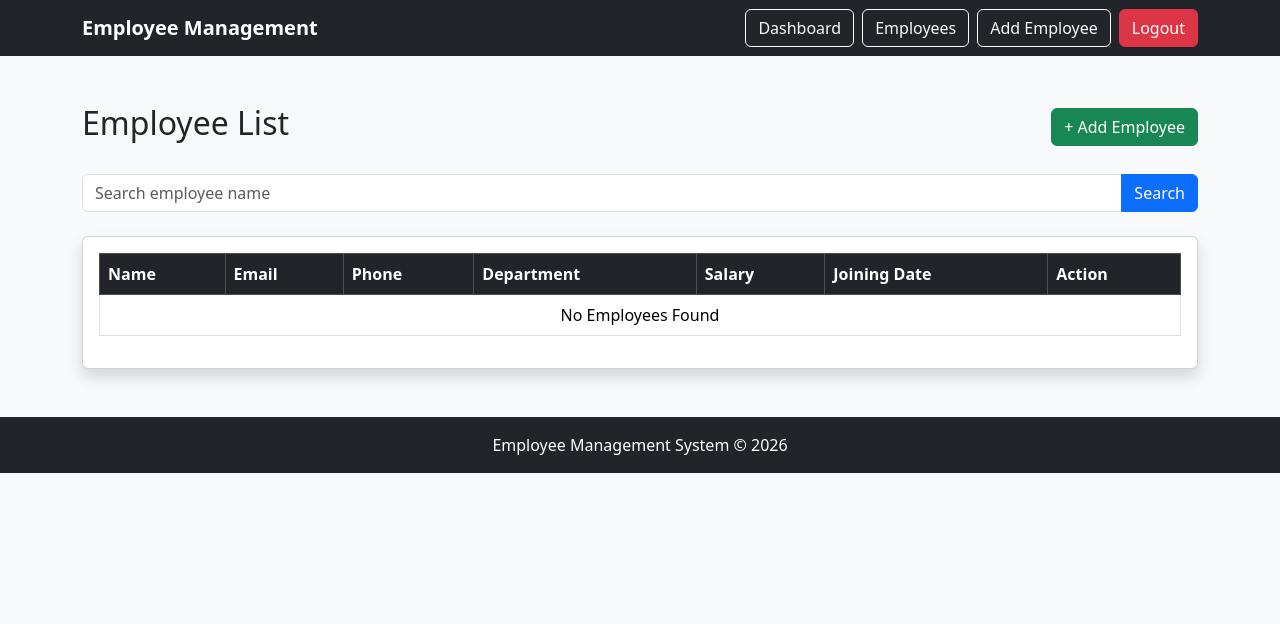
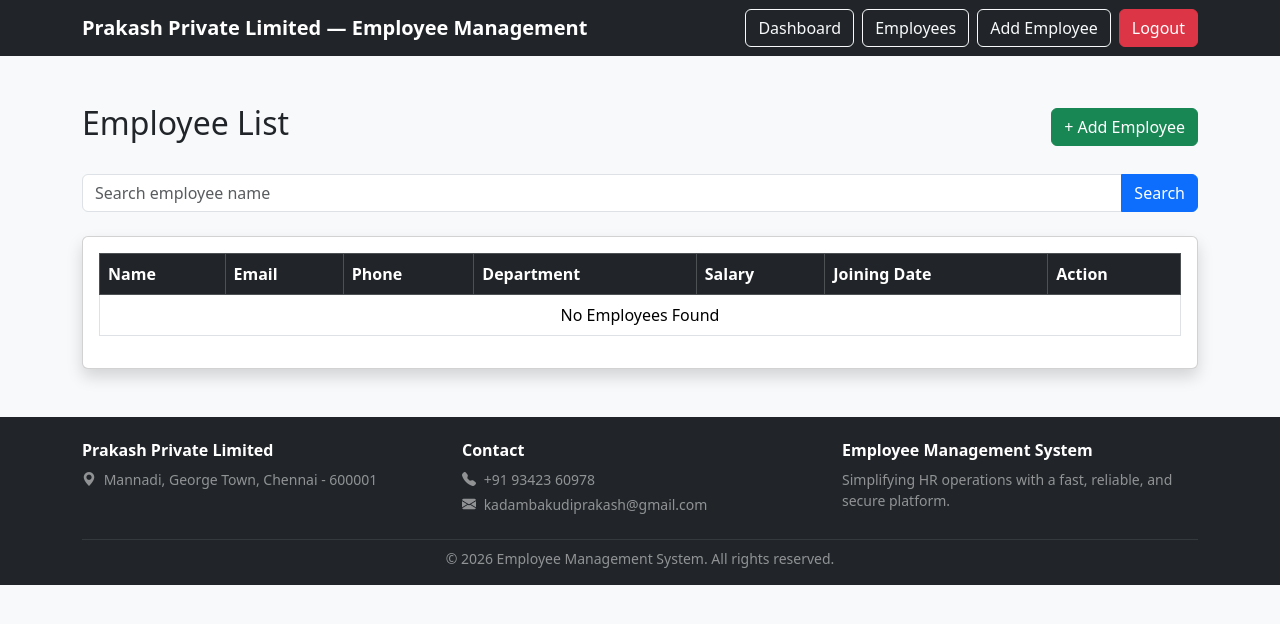
Before and after one commit to prakashrkp/employee-management-system, a Django app: page /employees/ in a window 1280 px wide. Shown: the top 624 px of the page. Run offline with Django 5.2, Linux system fonts and the light colour scheme; the visitor is signed in with stand-in values (Sample User, id 1); data that the repository does not hold is empty.

Commit message:
Improve footer UI with contact info and icons

```diff
--- a/employee/templates/base.html
+++ b/employee/templates/base.html
@@ -6,6 +6,8 @@
 
     <!-- Bootstrap CSS -->
     <link href="https://cdn.jsdelivr.net/npm/bootstrap@5.3.8/dist/css/bootstrap.min.css" rel="stylesheet">
+    <!-- Bootstrap Icons -->
+    <link rel="stylesheet" href="https://cdn.jsdelivr.net/npm/bootstrap-icons@1.11.3/font/bootstrap-icons.css">
 </head>
 
 <body class="bg-light">
@@ -14,7 +16,7 @@
 <nav class="navbar navbar-expand-lg navbar-dark bg-dark">
   <div class="container">
     <a class="navbar-brand fw-bold" href="/dashboard/">
-      Employee Management
+      Prakash Private Limited — Employee Management
     </a>
 
     <button class="navbar-toggler" type="button" data-bs-toggle="collapse"
@@ -41,8 +43,47 @@
 </div>
 
 <!-- Footer -->
-<footer class="bg-dark text-white text-center mt-5 p-3">
-  <p class="mb-0">Employee Management System © 2026</p>
+<footer class="bg-dark text-white mt-5 pt-4 pb-3">
+  <div class="container">
+    <div class="row text-center text-md-start">
+
+      <div class="col-md-4 mb-3">
+        <h6 class="fw-bold mb-2">Prakash Private Limited</h6>
+        <p class="mb-0 small text-white-50">
+          <i class="bi bi-geo-alt-fill me-1"></i>
+          Mannadi, George Town, Chennai - 600001
+        </p>
+      </div>
+
+      <div class="col-md-4 mb-3">
+        <h6 class="fw-bold mb-2">Contact</h6>
+        <p class="mb-1 small text-white-50">
+          <i class="bi bi-telephone-fill me-1"></i>
+          <a href="tel:+919342360978" class="text-white-50 text-decoration-none">+91 93423 60978</a>
+        </p>
+        <p class="mb-0 small text-white-50">
+          <i class="bi bi-envelope-fill me-1"></i>
+          <a href="mailto:kadambakudiprakash@gmail.com" class="text-white-50 text-decoration-none">
+            kadambakudiprakash@gmail.com
+          </a>
+        </p>
+      </div>
+
+      <div class="col-md-4 mb-3">
+        <h6 class="fw-bold mb-2">Employee Management System</h6>
+        <p class="mb-0 small text-white-50">
+          Simplifying HR operations with a fast, reliable, and secure platform.
+        </p>
+      </div>
+
+    </div>
+
+    <hr class="border-secondary my-2">
+
+    <p class="text-center small text-white-50 mb-0">
+      &copy; 2026 Employee Management System. All rights reserved.
+    </p>
+  </div>
 </footer>
 
 <!-- Bootstrap JS Bundle -->
--- a/employee/templates/employee_list.html
+++ b/employee/templates/employee_list.html
@@ -1,53 +1,34 @@
 {% extends 'base.html' %}
-
 
 {% block content %}
 
 <div class="d-flex justify-content-between align-items-center mb-4">
-
     <h2>Employee List</h2>
-
     <a href="/add-employee/" class="btn btn-success">
         + Add Employee
     </a>
-
 </div>
 
-
 <!-- Search -->
-
 <form method="GET" class="mb-4">
-
     <div class="input-group">
-
         <input type="text"
                name="search"
                class="form-control"
                placeholder="Search employee name">
-
         <button class="btn btn-primary">
             Search
         </button>
-
     </div>
-
 </form>
 
-
-
 <div class="card shadow">
-
-
 <div class="card-body">
 
-
+<div class="table-responsive">
 <table class="table table-hover table-bordered">
-
-
 <thead class="table-dark">
-
 <tr>
-
 <th>Name</th>
 <th>Email</th>
 <th>Phone</th>
@@ -55,80 +36,33 @@
 <th>Salary</th>
 <th>Joining Date</th>
 <th>Action</th>
-
 </tr>
-
 </thead>
 
-
-
 <tbody>
-
-
 {% for emp in employees %}
-
-
 <tr>
-
 <td>{{ emp.name }}</td>
-
 <td>{{ emp.email }}</td>
-
 <td>{{ emp.phone }}</td>
-
 <td>{{ emp.department }}</td>
-
 <td>₹ {{ emp.salary }}</td>
-
 <td>{{ emp.joining_date }}</td>
-
-
-<td>
-
-
-<a href="/update/{{ emp.id }}/"
-class="btn btn-warning btn-sm">
-Update
-</a>
-
-
-<a href="/delete/{{ emp.id }}/"
-class="btn btn-danger btn-sm">
-Delete
-</a>
-
-
+<td class="text-nowrap">
+<a href="/update/{{ emp.id }}/" class="btn btn-warning btn-sm">Update</a>
+<a href="/delete/{{ emp.id }}/" class="btn btn-danger btn-sm">Delete</a>
 </td>
-
-
 </tr>
-
-
 {% empty %}
-
 <tr>
-
-<td colspan="7" class="text-center">
-
-No Employees Found
-
-</td>
-
+<td colspan="7" class="text-center">No Employees Found</td>
 </tr>
-
-
 {% endfor %}
-
-
 </tbody>
-
-
 </table>
-
-
 </div>
 
 </div>
-
+</div>
 
 {% endblock %}
```
